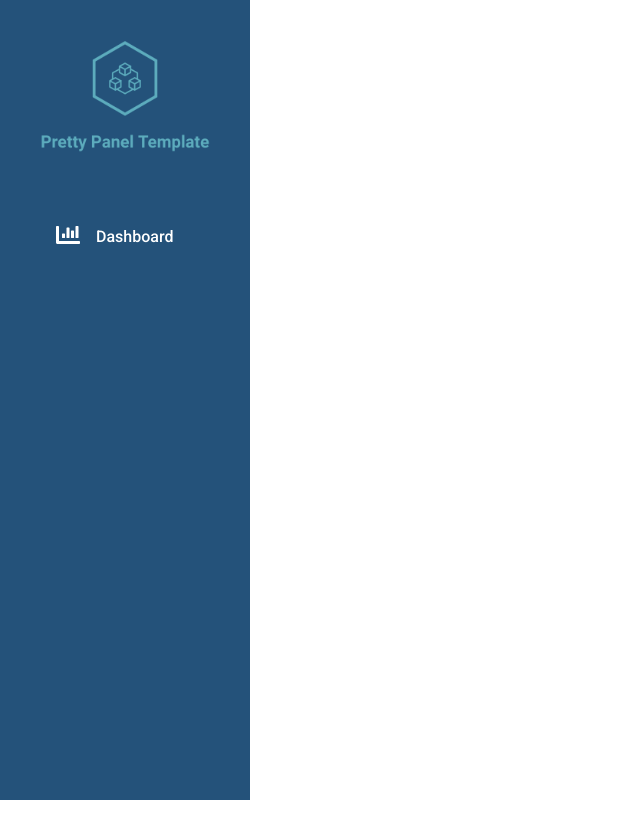
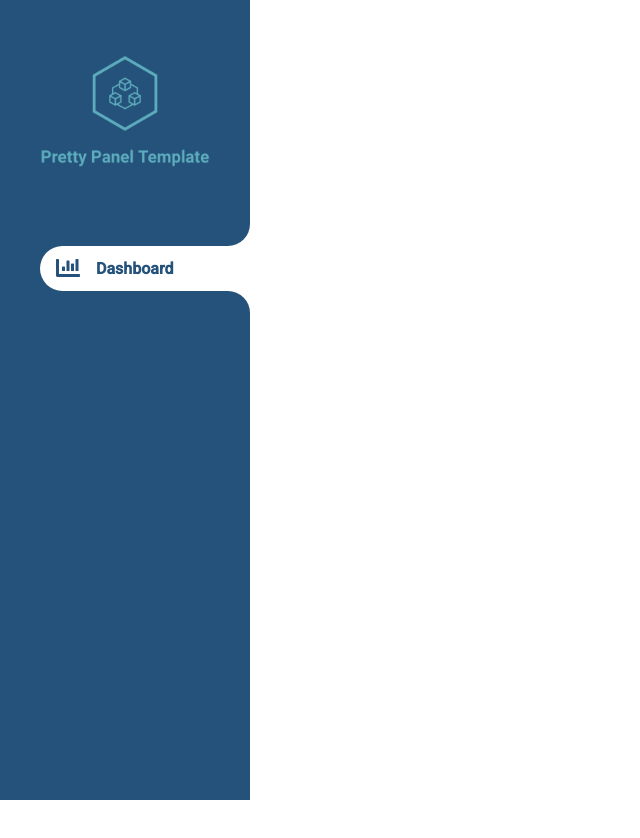
Before and after one commit to antonioadami/pretty-panel-template, an Angular app: page /panel in a window 1280 px wide. In both pictures the pointer is over the link "Dashboard". Shown: the top 838 px of the page, without its empty margins (0-640 px from the left). After the commit the page ends 800 px from the top, so only its background shows below. Built offline with nearby package versions, Linux system fonts and the light colour scheme.

Commit message:
Estilizando barra lateral

```diff
--- a/src/app/components/sidebar/sidebar.component.scss
+++ b/src/app/components/sidebar/sidebar.component.scss
@@ -5,10 +5,14 @@
   width: 250px;
   background-color: $app-dark-blue;
 
+  display: flex;
+  flex-direction: column;
+
+
   .sidebar-header {
 
     width: 100%;
-    height: 200px;
+    height: 250px;
 
     display: flex;
     justify-content: center;
@@ -23,13 +27,11 @@
     height: 100%;
     width: 100%;
 
-    ul {
+    .link-list {
       list-style: none;
 
       li {
-
-
-        height: 40px;
+        height: 45px;
 
         a {
           width: 100%;
@@ -40,20 +42,52 @@
           align-items: center;
 
           background-color: transparent;
-          border-top-left-radius: 20px;
-          border-bottom-left-radius: 20px;
+          border-top-left-radius: 22.5px;
+          border-bottom-left-radius: 22.5px;
 
-          padding-left: 1rem;
+          // padding-left: 1rem;
 
           color: white;
           font-weight: 500;
 
           text-decoration: none;
 
-
           outline: none;
 
-          &.active {
+          position: relative;
+
+          &:hover::before,
+          &.active::before {
+            content: "";
+            position: absolute;
+
+            background-color: transparent;
+            border-top-right-radius: 22.5px;
+            bottom: -45px;
+            right: 0px;
+            height: 45px;
+            width: 22.5px;
+
+            box-shadow: 0 -22.5px 0 0 white;
+          }
+
+          &:hover::after,
+          &.active::after {
+            content: "";
+            position: absolute;
+
+            background-color: transparent;
+            border-bottom-right-radius: 22.5px;
+            top: -45px;
+            right: 0px;
+            height: 45px;
+            width: 22.5px;
+
+            box-shadow: 0 22.5px 0 0 white;
+          }
+
+
+          &:hover ,&.active {
             color: $app-dark-blue;
             background-color: white;
             font-weight: 600;
@@ -61,17 +95,9 @@
 
           .ng-fa-icon {
             font-size: 24px;
-            margin-right: 1rem;
+            margin: 0 1rem;
           }
-
-
-          // span {
-
-          // }
-
-
         }
-
       }
     }
   }
--- a/src/app/components/sidebar/sidebar.component.ts
+++ b/src/app/components/sidebar/sidebar.component.ts
@@ -1,6 +1,5 @@
 import { Component } from '@angular/core';
 import { faChartBar } from '@fortawesome/free-solid-svg-icons';
-// import { faChartBar } from '@fortawesome/free-regular-svg-icons';
 
 @Component({
   selector: 'app-sidebar',
```
